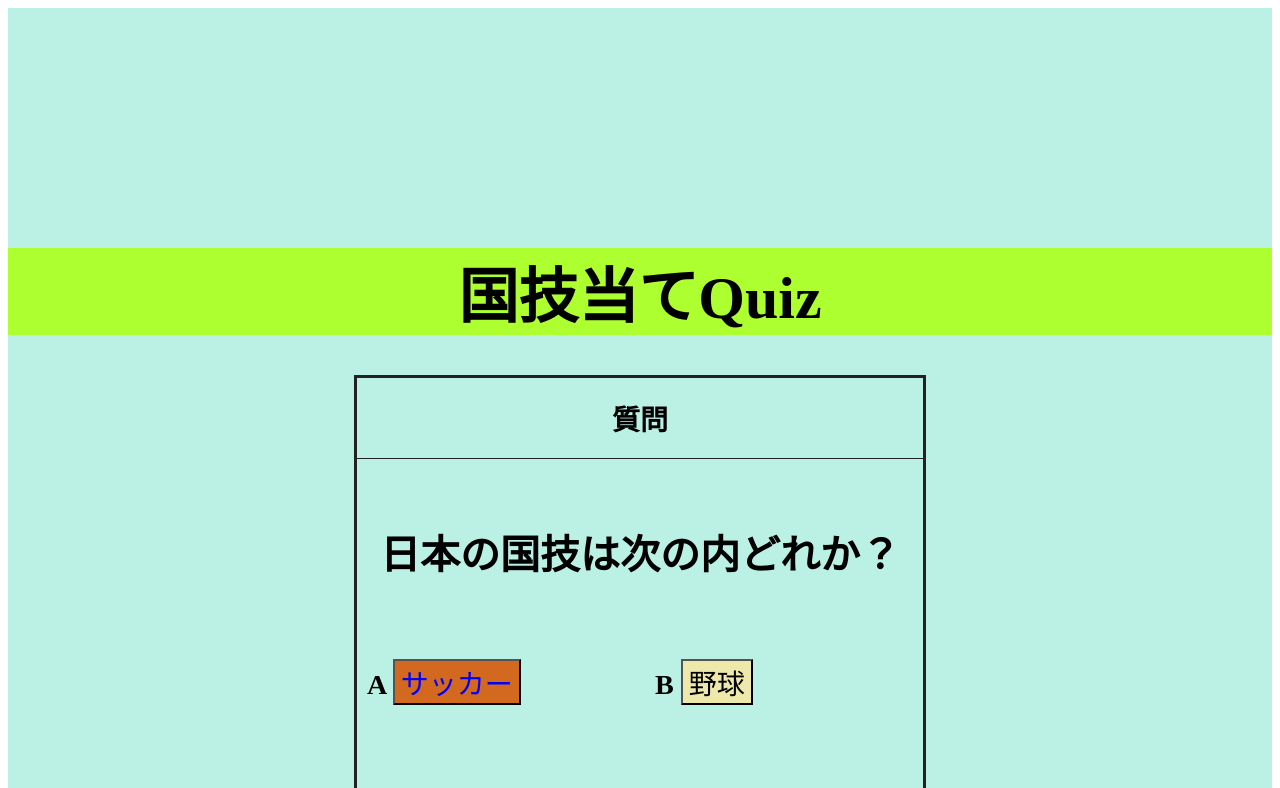
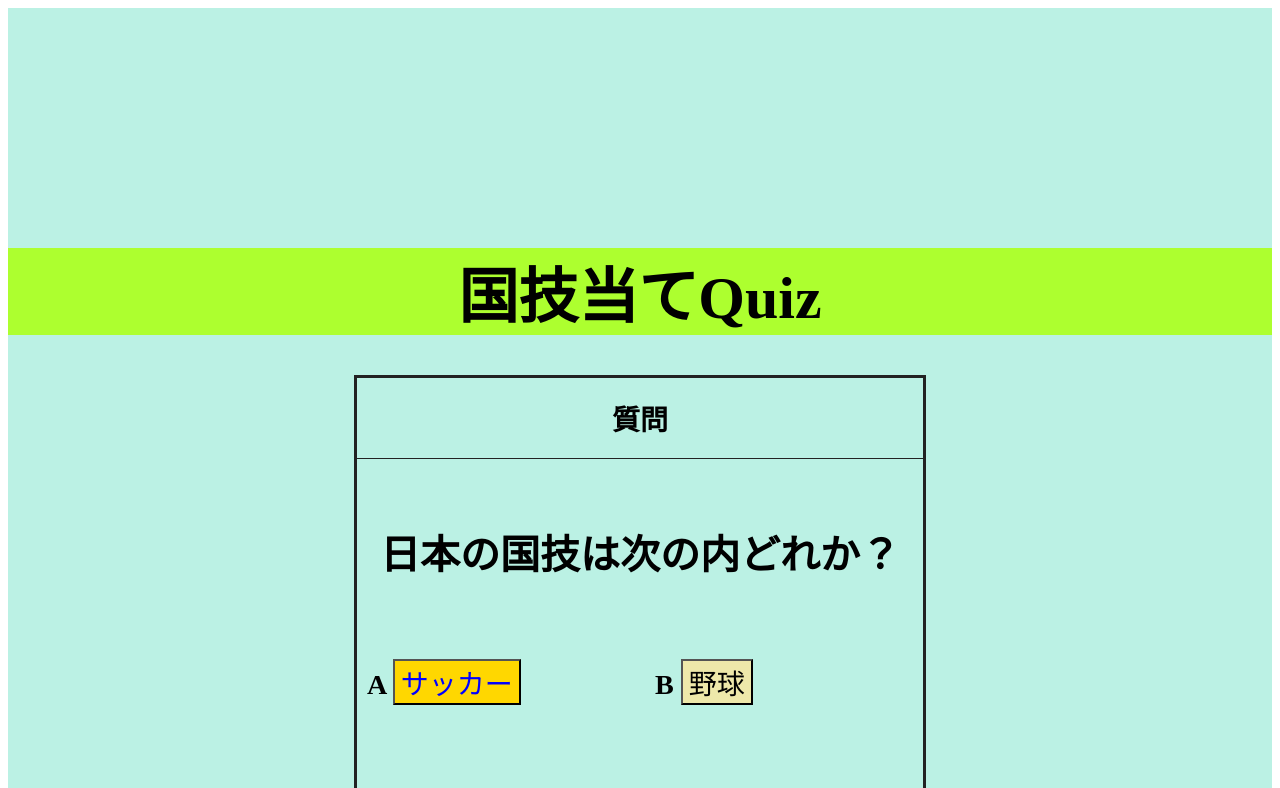
Before and after one commit to kobe-ryosuke/national-sportquiz, a plain HTML site: page index.html in a window 1280 px wide. In both pictures the pointer is over the button "サッカー". Shown: the top 788 px of the page. Drawn offline with Linux system fonts and the light colour scheme.

Commit message:
Update style.css

```diff
--- a/style.css
+++ b/style.css
@@ -63,5 +63,5 @@
 
   button:hover{
     color: blue;
-    background-color: chocolate;
+    background-color: gold;
   }
```
